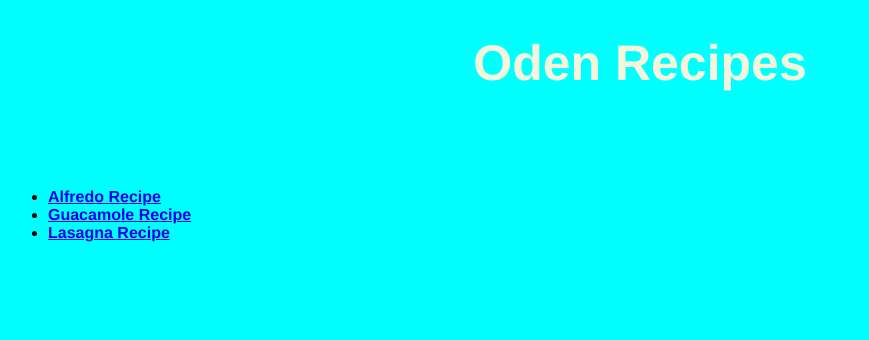
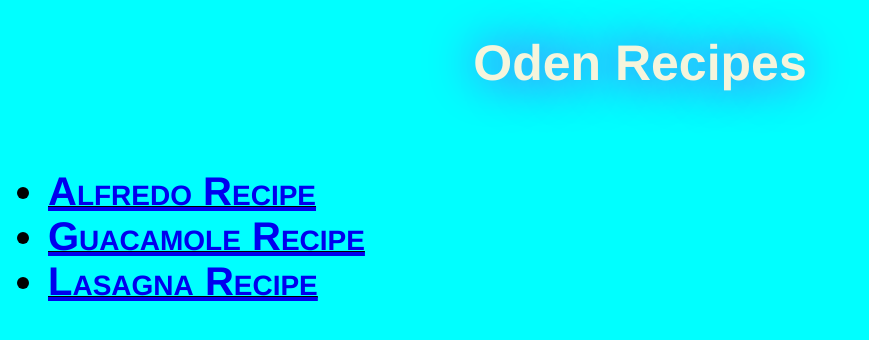
Before and after one commit to TrentS20/oden-recipes, a plain HTML site: page index.html in a window 1280 px wide. Shown: the whole page, without its empty margins (0-869 px from the left). Drawn offline with Linux system fonts and the light colour scheme.

Commit message:
last edit

```diff
--- a/style.css
+++ b/style.css
@@ -12,14 +12,15 @@ p {
     font-size: 50px;
     font-weight: bold;
     text-align: center;
-    padding-bottom: 5%;
+    padding-bottom: 3%;
     color:beige;
+    text-shadow: 0 0 50px rgb(164, 6, 255)
 }
 
 .header-image {
     margin: auto;
     display: block;
-    padding-bottom: 5%;
+    padding-bottom: 3%;
 }
 
 h4 {
@@ -28,7 +29,8 @@ h4 {
 }
 
 .ingredients,
-.steps {
+.steps,
+.recipe-links {
     font-size: 40px;
     font-variant: small-caps;
     text-decoration: underline 5%
```
